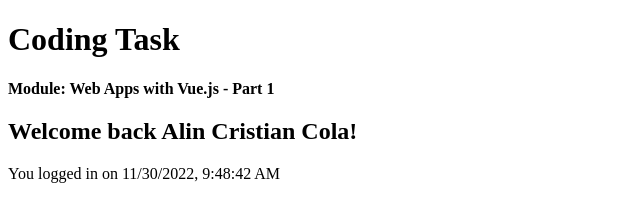
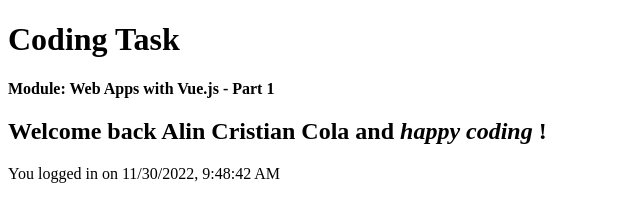
Before and after one commit to ColaAlin/First-Time-Using-Vue.js, a plain HTML site: page index.html in a window 1280 px wide. Shown: the whole page, without its empty margins (0-640 px from the left). Drawn offline with nearby package versions, Linux system fonts and the light colour scheme.

Commit message:
neue data hinzugefügt

```diff
--- a/index.html
+++ b/index.html
@@ -12,7 +12,7 @@
       <p><strong> Module: Web Apps with Vue.js - Part 1</strong></p>
     </header>
     <div id="app">
-      <h2>Welcome back {{userName}}!</h2>
+      <h2>Welcome back {{userName}} and <em> {{task}} </em> !</h2>
       <p>You logged in on {{ new Date().toLocaleString('en-us') }}</p>
     </div>
 
--- a/script.js
+++ b/script.js
@@ -1,7 +1,8 @@
 const app = Vue.createApp({
     data() {
       return {
-        userName: "Alin Cristian Cola",
+          userName: "Alin Cristian Cola",
+          task: "happy coding"
       };
     },
   }).mount("#app");
```
